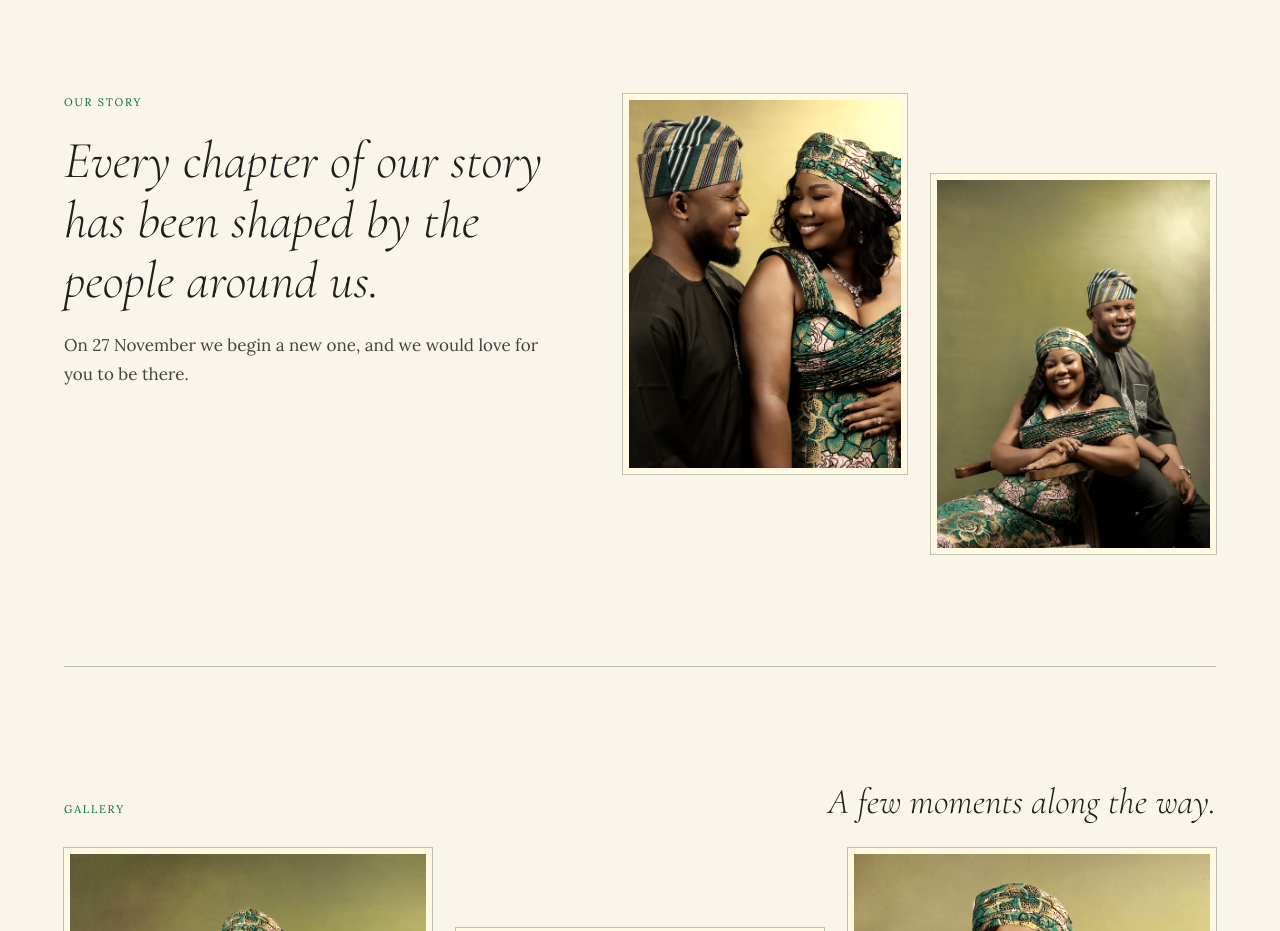
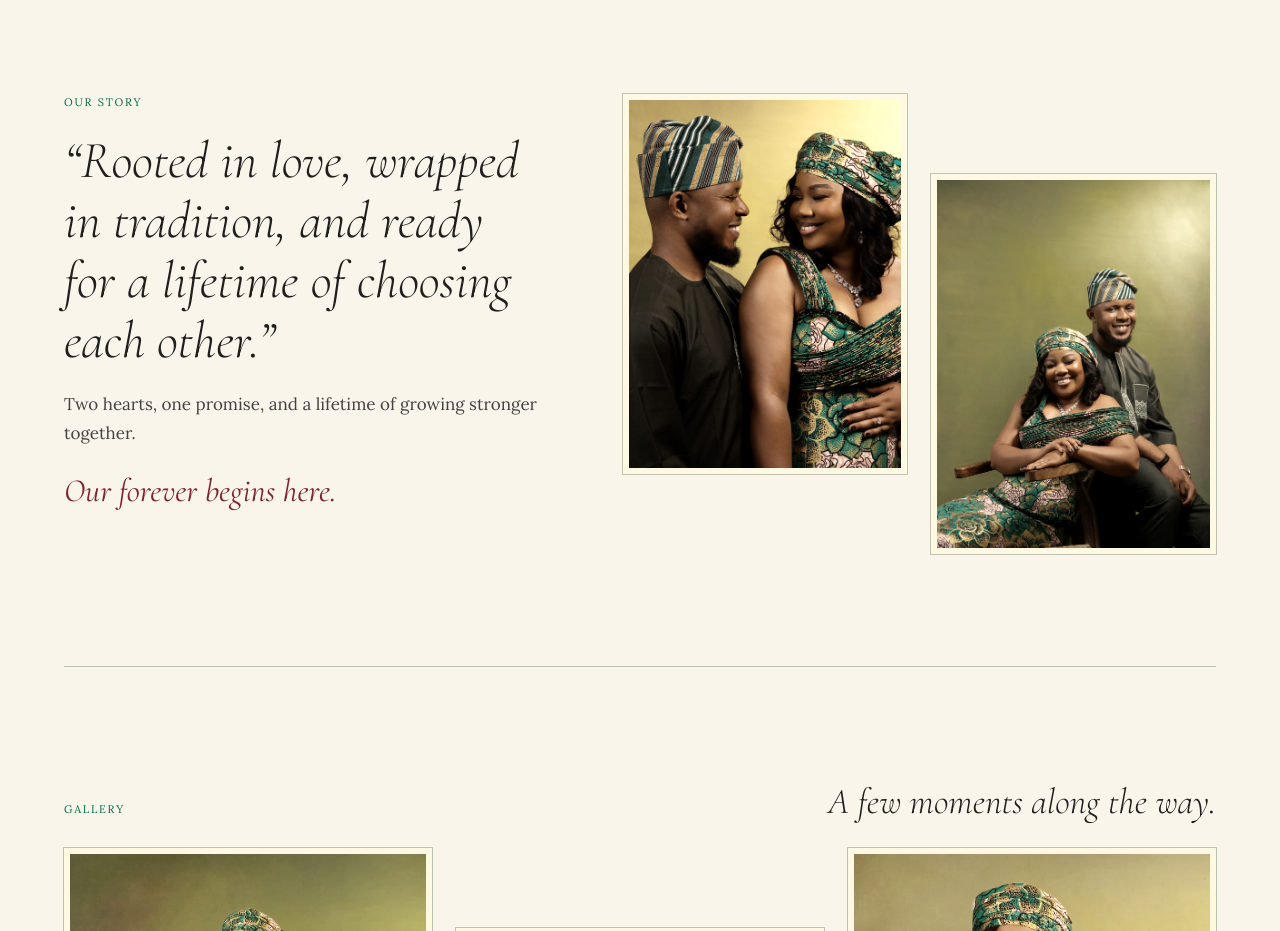
Before and after one commit to kingbary/wedding-website, a plain HTML site: page index.html in a window 1280 px wide. Shown: the part 1000-1931 px from the top of the page. Drawn offline with nearby package versions, Linux system fonts and the light colour scheme.

Commit message:
Update story section text
Co-Authored-By: Claude Opus 5.5 <noreply@anthropic.com>

```diff
--- a/css/site.css
+++ b/css/site.css
@@ -134,6 +134,10 @@ em.amp, .burgundy { font-style: italic; color: var(--ek-burgundy); }
   font-size: var(--quote-size); line-height: 1.15; text-wrap: pretty;
 }
 .story-body { margin: 0; font-size: 17px; line-height: 1.7; max-width: 30em; color: var(--color-neutral-800); }
+.story-close {
+  margin: 4px 0 0; font-family: var(--font-heading); font-style: italic; font-weight: 400;
+  font-size: calc(var(--lead-size) * 0.9); line-height: 1.2; color: var(--ek-burgundy);
+}
 .story-photos { display: grid; grid-template-columns: repeat(2, minmax(0, 1fr)); gap: var(--gap-sm); }
 .story-photos img { width: 100%; aspect-ratio: 3 / 4; object-fit: cover; object-position: center 30%; }
 .story-photos img:nth-child(2) { margin-top: var(--stagger); }
--- a/index.html
+++ b/index.html
@@ -94,12 +94,13 @@
         <div class="story-text">
           <div class="kicker">Our story</div>
           <p class="story-quote">
-            Every chapter of our story has been shaped by the people around us.
+            “Rooted in love, wrapped in tradition, and ready for a lifetime of
+            choosing each other.”
           </p>
           <p class="story-body">
-            On 27 November we begin a new one, and we would love for you to be
-            there.
+            Two hearts, one promise, and a lifetime of growing stronger together.
           </p>
+          <p class="story-close">Our forever begins here.</p>
         </div>
         <div class="story-photos">
           <img
```
